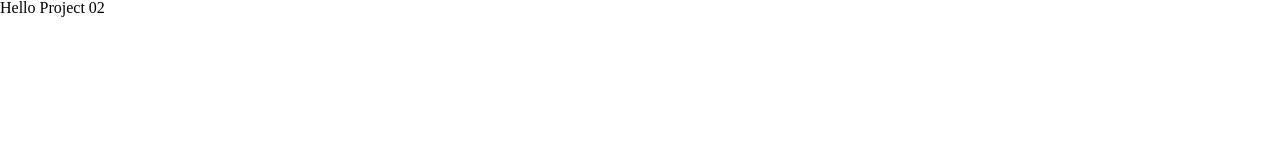
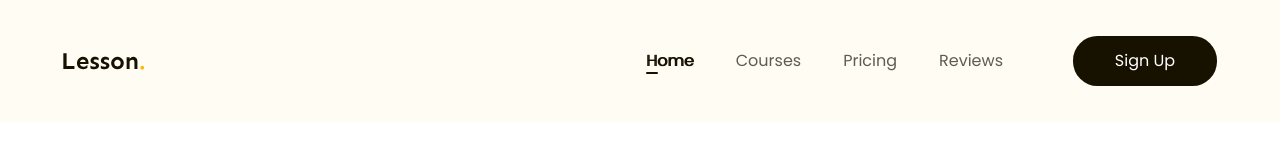
Before and after one commit to HunterNguyenDev/f8-htmlcss-02, a plain HTML site: page index.html in a window 1280 px wide. Shown: the top 160 px of the page. Drawn offline with Linux system fonts and the light colour scheme.

Commit message:
Làm phần Header

```diff
--- a/assets/css/styles.css
+++ b/assets/css/styles.css
@@ -0,0 +1,96 @@
+* {
+    box-sizing: border-box;
+}
+
+html {
+    font-size: 62.5%;
+}
+
+body {
+    font-size: 1.6rem;
+    font-family: 'Poppins', sans-serif;
+}
+
+/* Common  */
+a {
+    text-decoration: none;
+}
+
+.btn {
+    display: inline-block;
+    min-width: 118px;
+    padding: 0 16px;
+    line-height: 50px;
+    color: #FFF;
+    text-align: center;
+    font-size: 1.6rem;
+    width: 144px;
+    border-radius: 24.5px;
+    background: #171100;
+}
+
+.main-content {
+    width: 1170px;
+    max-width:calc(100%-48px);
+    margin-left: auto;
+    margin-right: auto;
+}
+
+/* Header */
+.header {
+    background: #FFFCF4;
+}
+
+.header.fixed {
+    position: sticky;
+    top: -28px;
+}
+
+.header .body {
+    display: flex;
+    align-items: center;
+    padding: 36px 8px;
+}
+
+.nav {
+    margin-left: auto;
+}
+
+.nav ul {
+    display: flex;
+}
+
+.nav a {
+    position: relative;
+    color: #5F5B53;
+    text-align: center;
+    font-size: 1.6rem;
+    padding: 8px 21px;
+}
+
+.nav a:hover,
+.nav li.active a {
+    /* font-weight: 600; */
+    text-shadow: 1px 0 0 currentColor;
+    color: #171100;
+}
+
+.nav li.active a::after {
+    position: absolute;
+    left: 21px;
+    bottom: 6px;
+    content: " ";
+    display: block;
+    width: 12px;
+    height: 2px;
+    background: #171100;
+    border-radius: 1px;
+}
+
+.header .sign-up-btn {
+    min-width: 144px;
+}
+
+.header .action {
+    margin-left: 49px;
+}
--- a/index.html
+++ b/index.html
@@ -8,10 +8,50 @@
     <!-- Reset CSS  -->
     <link rel="stylesheet" href="./assets/css/reset.css">
 
+    <!-- Embed Fonts -->
+    <link rel="preconnect" href="https://fonts.googleapis.com">
+    <link rel="preconnect" href="https://fonts.gstatic.com" crossorigin>
+    <link href="https://fonts.googleapis.com/css2?family=Poppins:ital,wght@0,400;0,500;0,600;0,700;1,400&family=Sen:wght@700&display=swap" rel="stylesheet">
+
     <!-- Styles -->
     <link rel="stylesheet" href="./assets/css/styles.css">
 </head>
 <body>
-    <p>Hello Project 02</p>
+    <main style="height: 5000px">
+        <header class="header fixed">
+            <div class="main-content">
+                <div class="body">
+                    <!-- Logo -->
+                    <img src="./assets/img/logo.svg" alt="Lesson." class="logo">
+
+                    <!-- Nav  -->
+                    <nav class="nav">
+                        <ul>
+                            <li class="active">
+                                <a href="#!">Home</a>
+                            </li>
+                            <li>
+                                <a href="#!">Courses</a>
+                            </li>
+                            <li>
+                                <a href="#!">Pricing</a>
+                            </li>
+                            <li>
+                                <a href="#!">Reviews</a>
+                            </li>
+                        </ul>
+                    </nav>
+
+                    <!-- Action -->
+                    <div class="action">
+                        <a href="#!" class="btn sign-up-btn">Sign Up</a>
+                    </div>
+                </div>
+
+            </div>
+        </header>
+
+    </main>
+
 </body>
 </html>
```
Also changed, not shown: assets/img/logo.svg (added).
